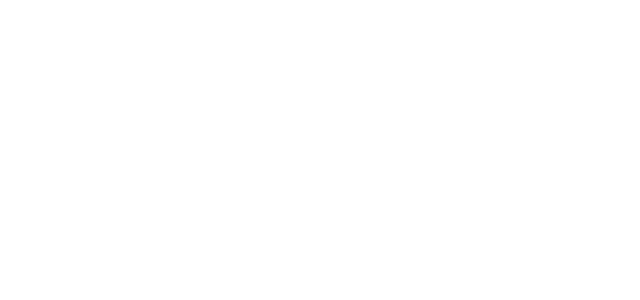
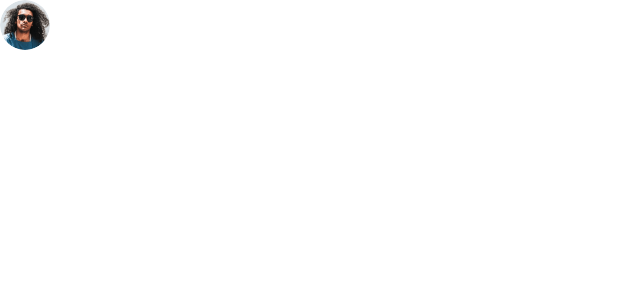
Before and after one commit to skhbabez/E-commerce-product-page, a React (Vite) app: page / in a window 1280 px wide. Shown: the top 300 px of the page, without its empty margins (0-640 px from the left). Built offline with nearby package versions, Linux system fonts and the light colour scheme; a web font is replaced by a local one.

Commit message:
Added Imagelink

```diff
--- a/src/App.tsx
+++ b/src/App.tsx
@@ -1,5 +1,12 @@
+import Header from "./components/header";
+
 function App() {
-  return <></>;
+  return (
+    <>
+      <Header></Header>
+      <main></main>
+    </>
+  );
 }
 
 export default App;
--- a/src/components/avatar/Avatar.module.css
+++ b/src/components/avatar/Avatar.module.css
@@ -1,11 +1,3 @@
 .avatar {
   border-radius: 50%;
-  inline-size: clamp(
-    1.5rem,
-    -0.0506rem + 6.6158vw,
-    3.125rem
-  ); /* maybe not control size directly but through parent?*/
-  @container (min-width: 375px) {
-    inline-size: clamp(1.5rem, -0.0506rem + 6.6158cqi, 3.125rem);
-  }
 }
--- /dev/null
+++ b/src/components/header/index.tsx
@@ -0,0 +1,15 @@
+import Avatar from "../avatar";
+import ImageLink from "../imageLink";
+import styles from "./Header.module.css";
+// Use A router for next project
+const Header = () => {
+  return (
+    <header>
+      <ImageLink href="#">
+        <Avatar alt="User Avatar" src="public/images/image-avatar.png"></Avatar>
+      </ImageLink>
+    </header>
+  );
+};
+
+export default Header;
--- /dev/null
+++ b/src/components/imageLink/ImageLink.module.css
@@ -0,0 +1,18 @@
+.imagelink {
+  &:has(:hover, :focus-visible, :focus) img {
+    outline: 0.125rem solid var(--orange-500);
+    outline-offset: -0.125rem;
+  }
+  img {
+    transition: all 100ms ease-out;
+    inline-size: clamp(
+      1.5rem,
+      -0.0506rem + 6.6158vw,
+      3.125rem
+    ); /* maybe not control size directly but through parent?*/
+
+    @container (min-width: 375px) {
+      inline-size: clamp(1.5rem, -0.0506rem + 6.6158cqi, 3.125rem);
+    }
+  }
+}
--- /dev/null
+++ b/src/components/imageLink/index.tsx
@@ -0,0 +1,17 @@
+import type { ComponentProps, PropsWithChildren } from "react";
+import styles from "./ImageLink.module.css";
+
+// https://stackoverflow.com/questions/43230765/typescript-react-access-component-property-types
+
+const ImageLink = ({
+  children,
+  ...props
+}: PropsWithChildren<ComponentProps<"a">>) => {
+  return (
+    <a className={styles.imagelink} {...props}>
+      {children}
+    </a>
+  );
+};
+
+export default ImageLink;
```
Also changed, not shown: src/components/header/Header.module.css (added), 2 other files (tests, documents, lock files or other folders).
